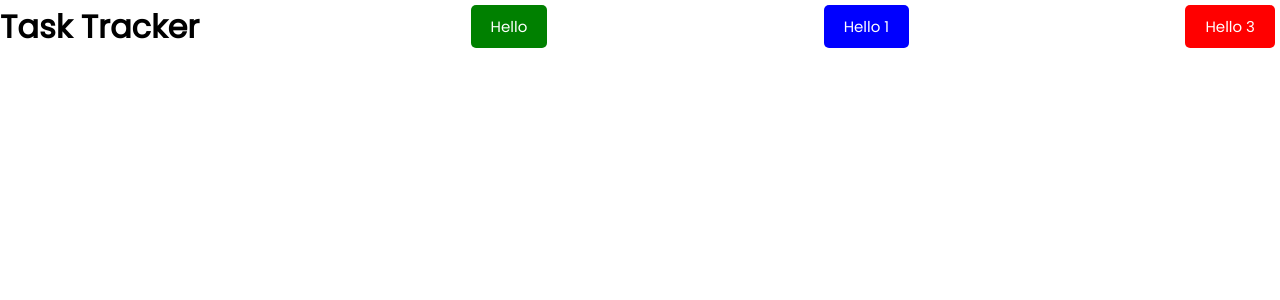
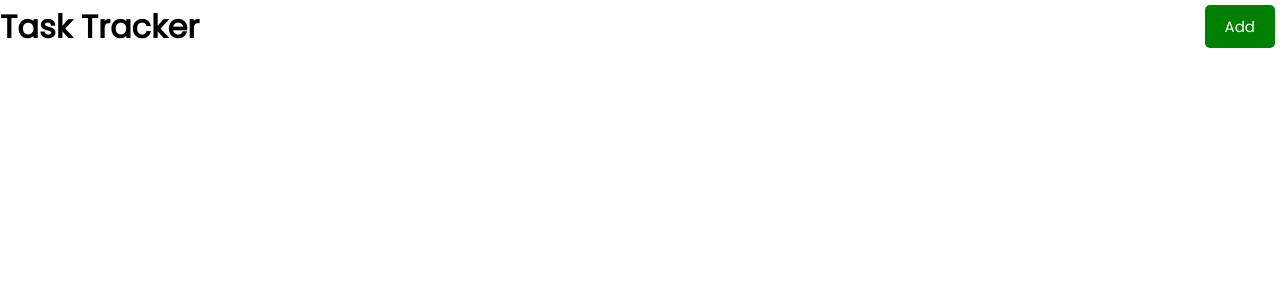
Before and after one commit to christina-ml/task-tracker, a React (Create React App) app: page / in a window 1280 px wide. Shown: the top 300 px of the page. Built offline with nearby package versions, Linux system fonts and the light colour scheme.

Commit message:
creating an event listener on button with onClick

```diff
--- a/src/components/Button.js
+++ b/src/components/Button.js
@@ -1,5 +1,22 @@
+import PropTypes from 'prop-types'
+
 const Button = ({ color, text }) => {
-    return <button style={{ backgroundColor: color }} className='btn'>{text}</button>
+    const onClick = () => {
+        console.log('click')
+    }
+
+    return (
+    <button onCLick={onClick} style={{ backgroundColor: color }} className='btn'>{text}</button>
+    )
+}
+
+Button.defaultProps = {
+    color: 'steelblue',
+}
+
+Button.propTypes = {
+    text: PropTypes.string,
+    color: PropTypes.string,
 }
 
 export default Button
--- a/src/components/Header.js
+++ b/src/components/Header.js
@@ -5,9 +5,7 @@
     return (
         <header className='header'>
             <h1>{title}</h1>
-            <Button color='green' text='Hello'/>
-            <Button color='blue' text='Hello 1'/>
-            <Button color='red' text='Hello 3' />
+            <Button color='green' text='Add'/>
         </header>
     )
 }
```
